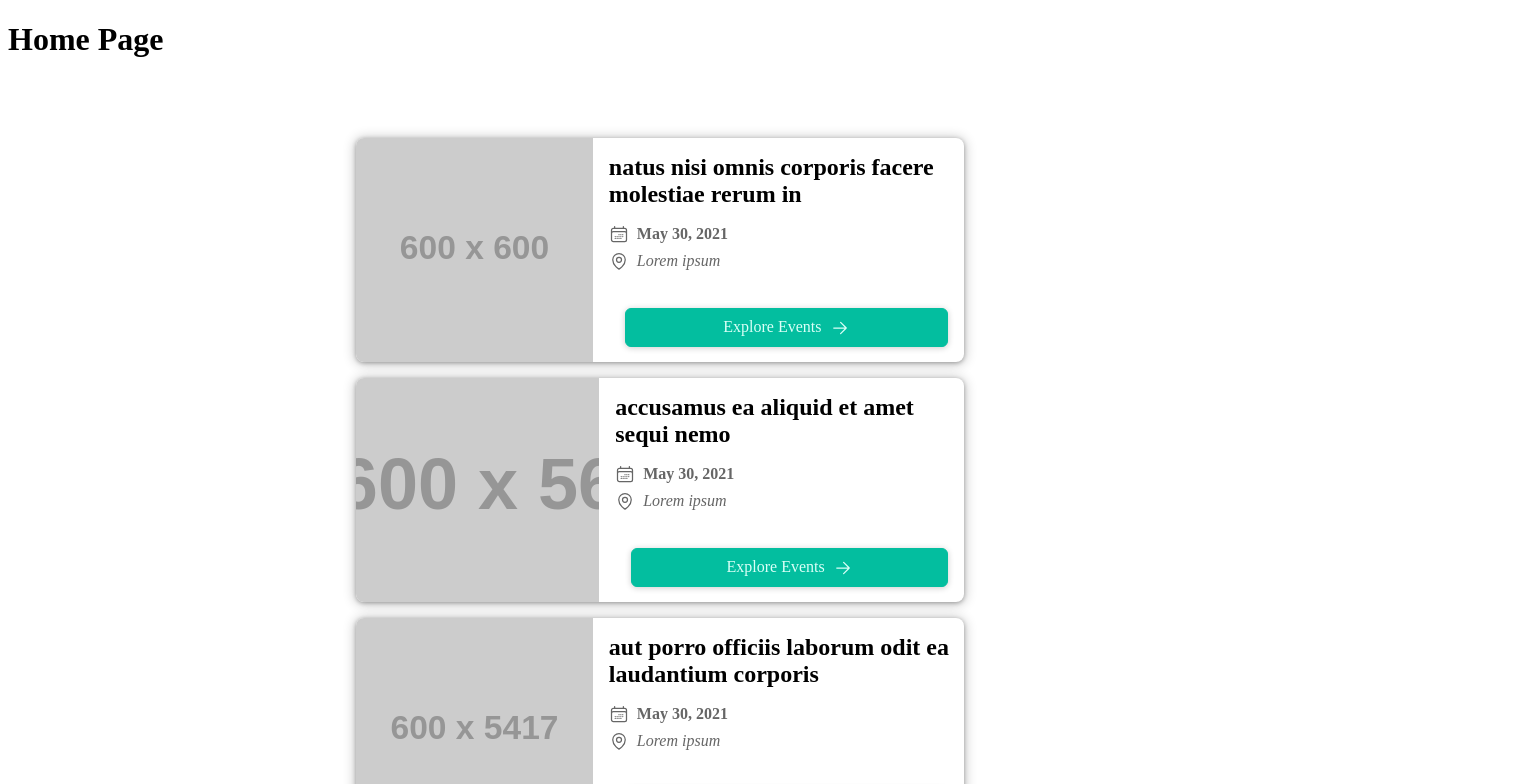
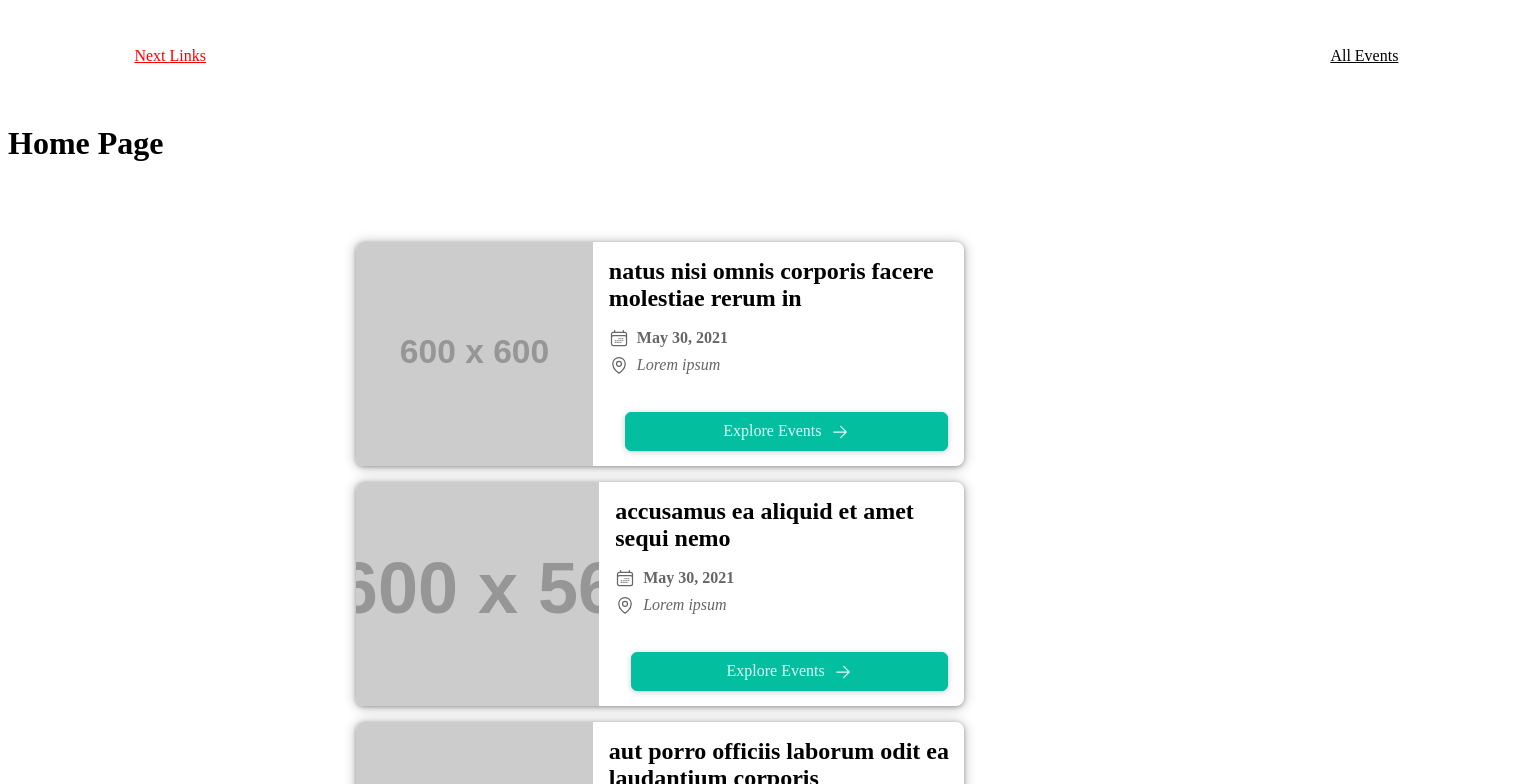
Before and after one commit to A3shaq/NextJS-Basics, a Next.js app: page / in a window 1280 px wide. Shown: the top 784 px of the page, 1525 px wide, since content can reach past the window. Built offline with nearby package versions, Linux system fonts and the light colour scheme.

Commit message:
components styling

```diff
--- /dev/null
+++ b/src/components/layout/Layout.js
@@ -0,0 +1,14 @@
+import MainHeader from "./MainHeader";
+
+
+
+function Layout(props) {
+  return (
+    <>
+    <MainHeader/>
+      <main>{props.children}</main>
+    </>
+  );
+}
+
+export default Layout;
--- /dev/null
+++ b/src/components/layout/MainHeader.js
@@ -0,0 +1,25 @@
+// import Link from "next/link";
+import Link from "next/link";
+import classes from "./main-header.module.css"
+
+function MainHeader(props) {
+  return (
+    <>
+      <header className={classes.header}>
+        <div className={classes.logo}>
+          <Link href={"/"}>Next Links</Link>
+        </div>
+
+        <nav className={""}>
+          <ul>
+            <li>
+              <Link href={"/events"}>All Events</Link>
+            </li>
+          </ul>
+        </nav>
+      </header>
+    </>
+  );
+}
+
+export default MainHeader;
--- /dev/null
+++ b/src/components/layout/main-header.module.css
@@ -0,0 +1,45 @@
+.header {
+    width: 100%;
+    height: 6rem;
+    background-color: var(--color-grey-900);
+    display: flex;
+    justify-content: space-between;
+    align-items: center;
+    padding: 0 10%;
+  }
+
+  .header ul {
+    list-style: none;
+    display: flex;
+    align-items: baseline;
+    margin: 0;
+    padding: 0;
+  }
+
+  .header li {
+    margin: 0 var(--size-4);
+  }
+
+  .header a {
+    color: var(--color-grey-100);
+    font-size: var(--size-4);
+  }
+
+  .header a:hover,
+  .header a:active,
+  .header a.active {
+    color: var(--color-grey-200);
+  }
+
+  .logo{
+    color: red;
+  }
+  @media (min-width: 768px) {
+    .header ul {
+      gap: 0.5rem;
+    }
+
+    .header a {
+      font-size: var(--size-5);
+    }
+  }
--- a/src/pages/_app.js
+++ b/src/pages/_app.js
@@ -1,5 +1,17 @@
+// import Layout from '@/components/layout/]]'
+
+import Layout from "@/components/layout/Layout";
+
 // import '@/styles/globals.css'
 
+
+
 export default function App({ Component, pageProps }) {
-  return <Component {...pageProps} />
+  return (
+    <Layout>
+
+      <Component {...pageProps} />
+    </Layout>
+  );
 }
+//
```
